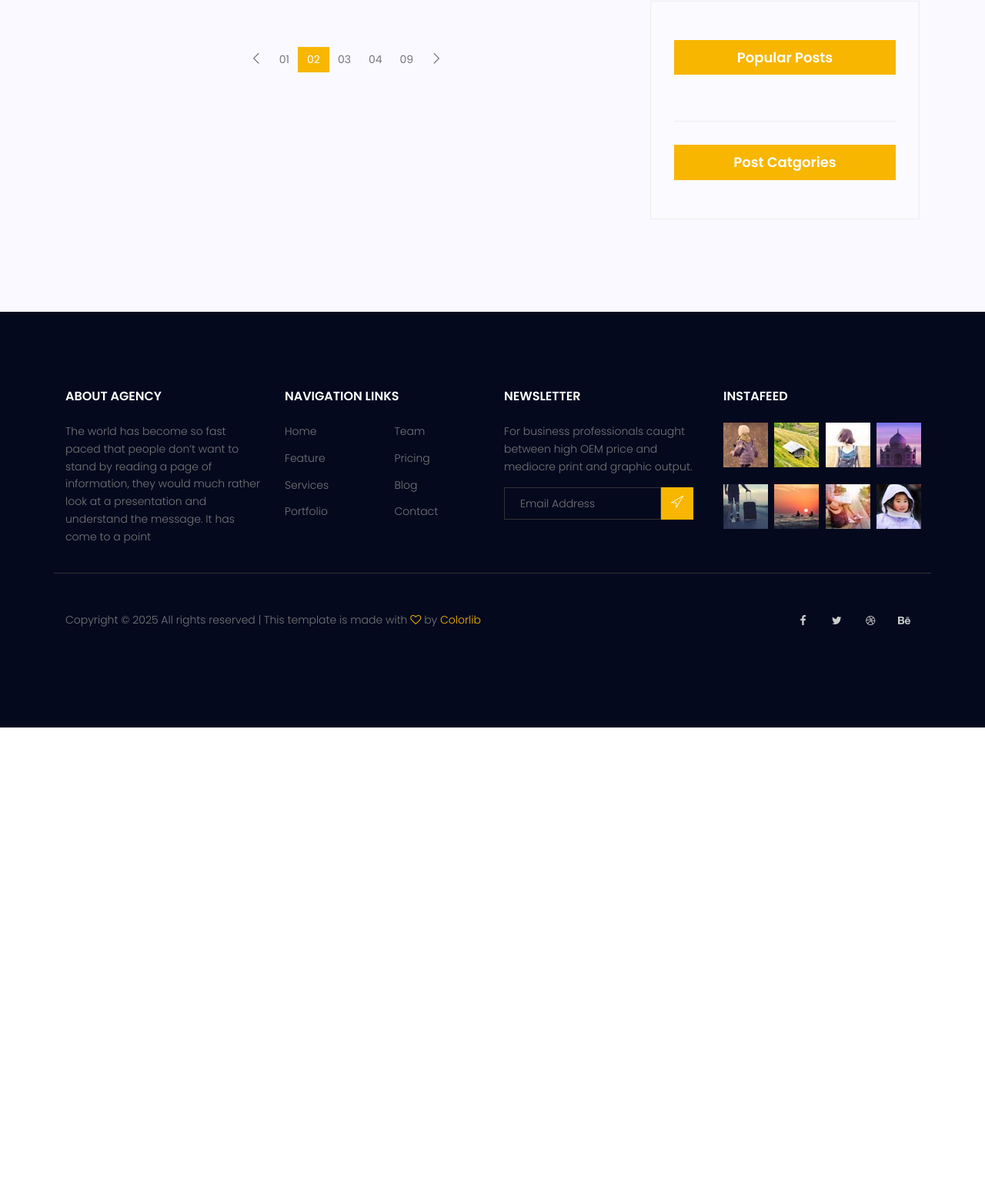
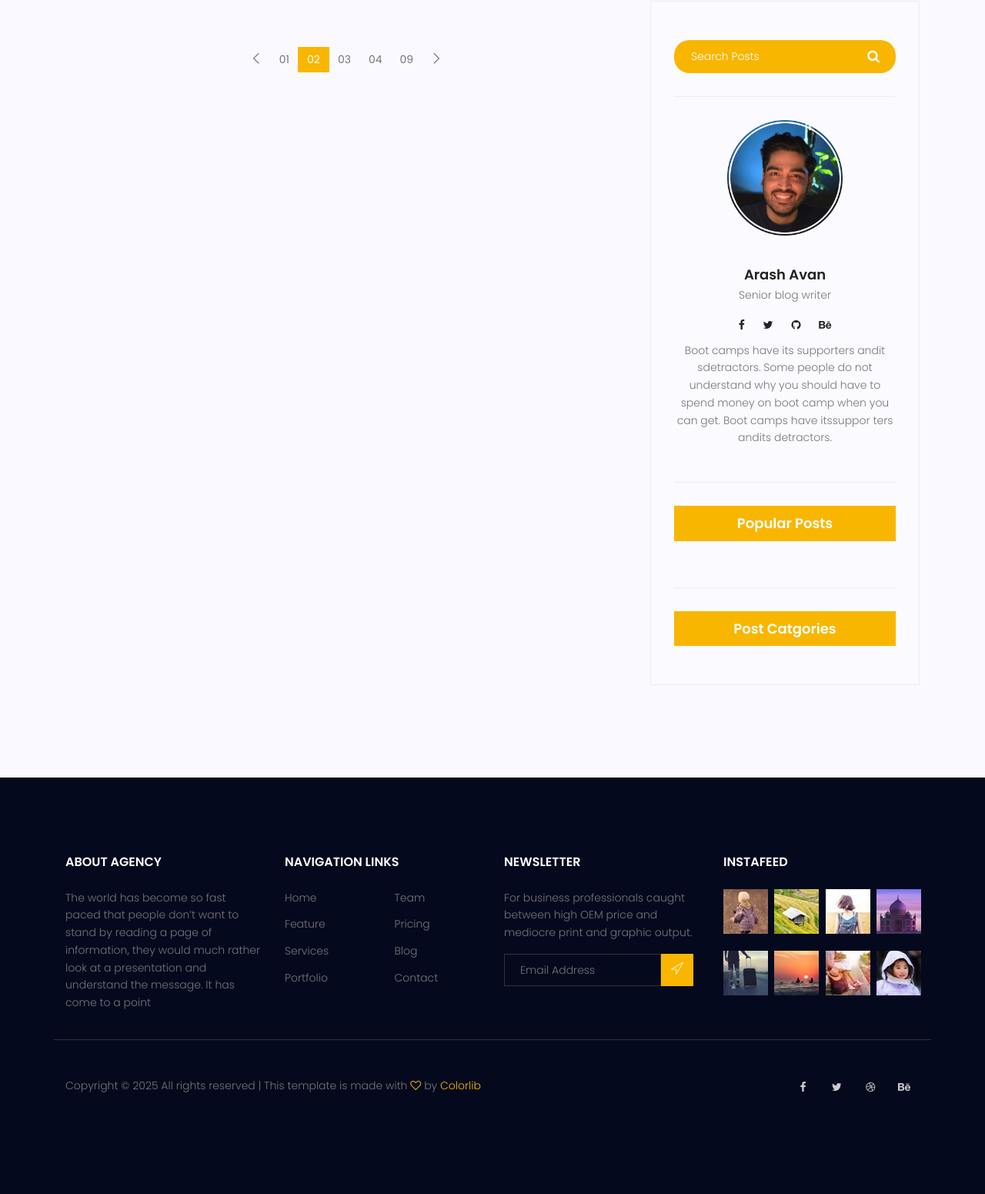
Before and after one commit to Arashavan/New-webapp, a Django app: page /blog/ in a window 1280 px wide. Shown: the part 1081-2632 px from the top of the page at 77% size. Before the commit the page ends 2026 px from the top, so only its background shows below. Run offline with Django 4.2, Linux system fonts and the light colour scheme; data that the repository does not hold is empty; some libraries are stand-ins or nearby versions.

Commit message:
updating blog

```diff
--- a/templates/Blog/blog-home.html
+++ b/templates/Blog/blog-home.html
@@ -99,7 +99,8 @@
 									<ul class="tags">
 										{% if post.category.all %}
 										{% for cat in post.category.all %}
-										<li><a href="{% url 'blog:category' cat_name=cat.name %}">{{ cat.name }}</a></li>{% if not forloop.last %} , {% endif %}
+										<li><a href="{% url 'blog:category' cat_name=cat.name %}">{{ cat.name }}</a>
+										</li>{% if not forloop.last %} , {% endif %}
 										{% endfor %}
 										{% else %}
 										<li>No categories</li>
@@ -111,7 +112,8 @@
 							</ul>
 						</ul>
 						<div class="user-details row">
-							<p class="user-name col-lg-12 col-md-12 col-6"><a href="{% url 'blog:author' author_username=post.author.username  %}">{{post.author.get_full_name}}</a>
+							<p class="user-name col-lg-12 col-md-12 col-6"><a
+									href="{% url 'blog:author' author_username=post.author.username  %}">{{post.author.get_full_name}}</a>
 								<span class="lnr lnr-user"></span>
 							</p>
 							<p class="date col-lg-12 col-md-12 col-6"><a
@@ -164,6 +166,14 @@
 			</div>
 			<div class="col-lg-4 sidebar-widgets">
 				<div class="widget-wrap">
+					<div class="single-sidebar-widget search-widget">
+						<form class="search-form" action="#">
+							<input placeholder="Search Posts" name="search" type="text" onfocus="this.placeholder = ''"
+								onblur="this.placeholder = 'Search Posts'">
+							<button type="submit"><i class="fa fa-search"></i></button>
+						</form>
+					</div>
+					{% include 'blog/blog-post-author.html' %}
 					{% latestposts %}
 					{% postcategories %}
 
--- /dev/null
+++ b/templates/Blog/blog-post-author.html
@@ -0,0 +1,22 @@
+{% load static %}
+
+<div class="single-sidebar-widget user-info-widget">
+    <img style="width: 150px;height: 150px;" src="{% static 'img/blog/arash.png' %}" alt="">
+    <a href="#">
+        <h4>Arash Avan</h4>
+    </a>
+    <p>
+        Senior blog writer
+    </p>
+    <ul class="social-links">
+        <li><a href="#"><i class="fa fa-facebook"></i></a></li>
+        <li><a href="#"><i class="fa fa-twitter"></i></a></li>
+        <li><a href="#"><i class="fa fa-github"></i></a></li>
+        <li><a href="#"><i class="fa fa-behance"></i></a></li>
+    </ul>
+    <p>
+        Boot camps have its supporters andit sdetractors. Some people do not understand why you
+        should have to spend money on boot camp when you can get. Boot camps have itssuppor ters
+        andits detractors.
+    </p>
+</div>
```
Also changed, not shown: statics/img/blog/arash.png (added).
